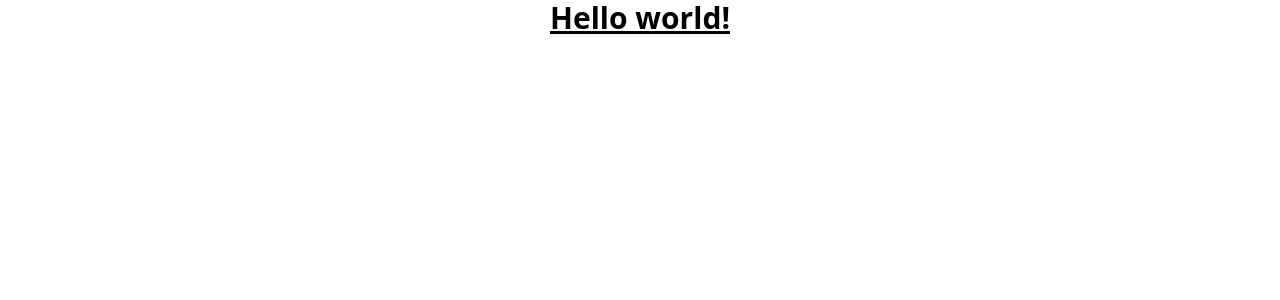
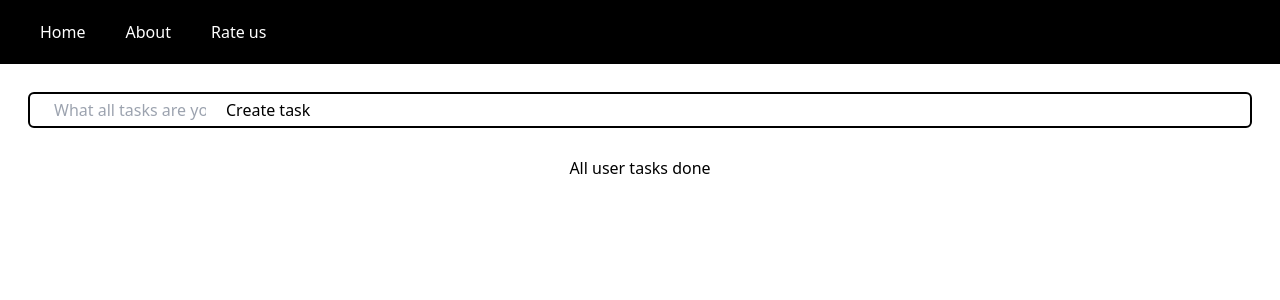
Before and after one commit to Ryukemeister/React-notes-app, a React (Create React App) app in the folder notes/: page / in a window 1280 px wide. Shown: the top 300 px of the page. Built offline with nearby package versions, Linux system fonts and the light colour scheme.

Commit message:
Setting up components for the app

```diff
--- a/notes/src/App.js
+++ b/notes/src/App.js
@@ -1,10 +1,13 @@
 import logo from "./logo.svg";
+import Navbar from "./components/Header";
+import Main from "./components/Main";
 import "./App.css";
 
 function App() {
   return (
     <div className="App">
-      <h1 className="text-3xl font-bold underline">Hello world!</h1>
+      <Navbar />
+      <Main />
     </div>
   );
 }
```
